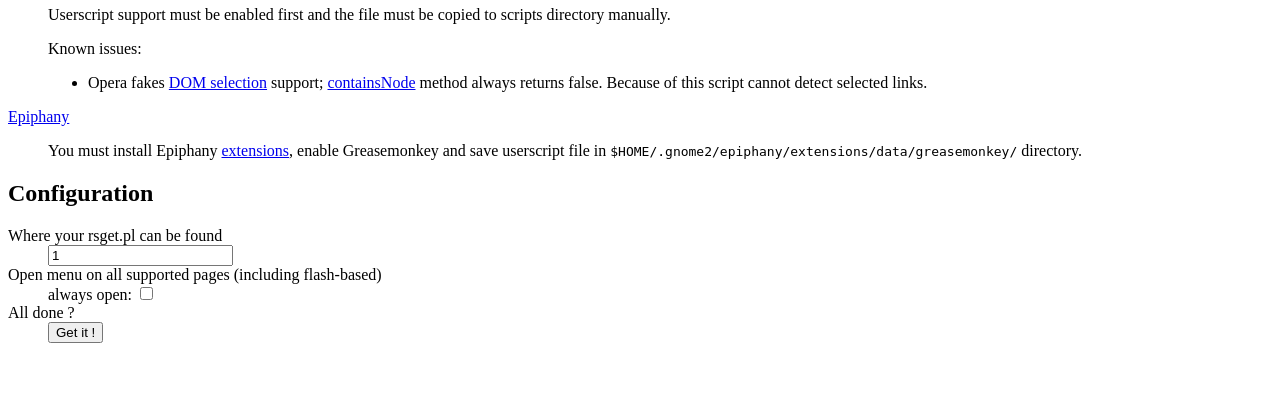
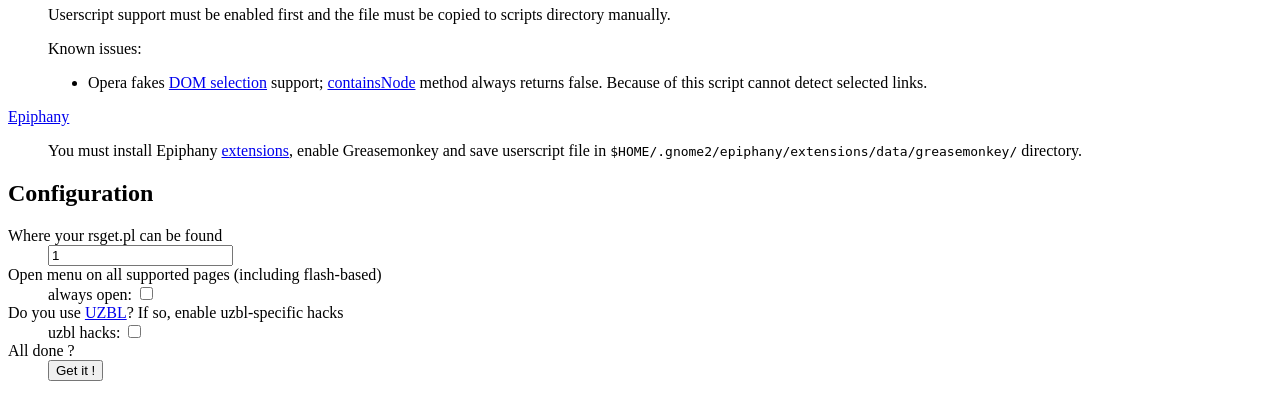
Before and after one commit to sparky/rsget.pl-web, a PHP site: page /?host=1 in a window 1280 px wide. Shown: the part 327-747 px from the top of the page. Run offline with PHP 8.4, Linux system fonts and the light colour scheme; data that the repository does not hold is empty.

Commit message:
enable uzbl_hacks
NEW_WINDOW event is not yet fully implemented in uzbl. It does not allow pass
POST request to new uzbl instance. So for uzbl we have to send form to current
window.

```diff
--- a/src/tools/userscript/index.php
+++ b/src/tools/userscript/index.php
@@ -50,6 +50,11 @@ body:
 		<input type="checkbox" id="open_supported" name="open_supported"
 		<?= $_REQUEST["open_supported"] ? 'checked="checked"' : '' ?>
 		/></dd>
+	<dt>Do you use <a href="http://uzbl.org">UZBL</a>? If so, enable uzbl-specific hacks</dt>
+	<dd><label for="uzbl_hacks">uzbl hacks</label>:
+		<input type="checkbox" id="uzbl_hacks" name="uzbl_hacks"
+		<?= $_REQUEST["uzbl_hacks"] ? 'checked="checked"' : '' ?>
+		/></dd>
 	<dt>All done ?</dt>
 	<dd><input type="submit" value="Get it !" /></dd>
 </dl>
```
Also changed, not shown: src/tools/userscript/config.php (+14 -2 lines).
